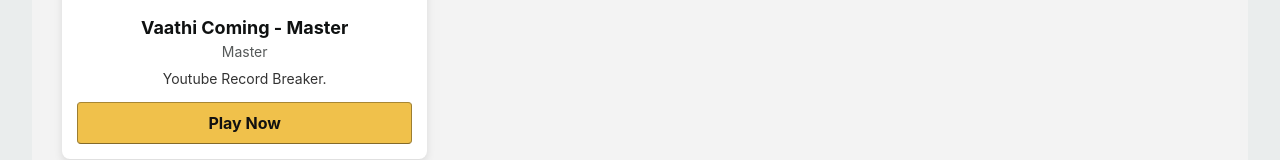
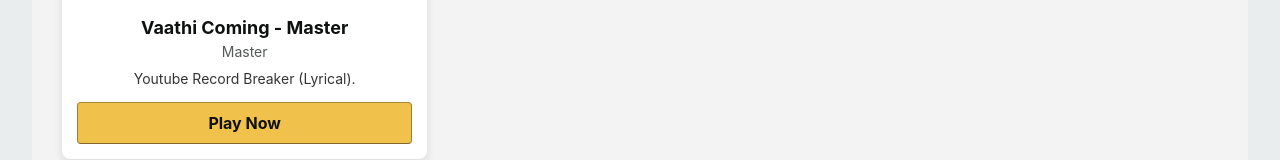
Before and after one commit to akarv742006/react, a React (Vite) app: page /react/movies in a window 1280 px wide. Shown: the part 1605-1765 px from the top of the page. Built offline with nearby package versions, Linux system fonts and the light colour scheme.

Commit message:
Replace Vaathi Coming official video with verified Lyrical version

```diff
--- a/src/MoviePlayer.jsx
+++ b/src/MoviePlayer.jsx
@@ -19,7 +19,7 @@
         's7': { title: 'Kadhale Kadhale - 96', url: 'https://www.youtube.com/embed/lkPI-45gxBw' }, // Verified (Think Music / Lyrics Video - often safer)
         's8': { title: 'Bodhai Kaname - Oh Manapenne', url: 'https://www.youtube.com/embed/mfw2sMi6lrw' },  // Verified
         's9': { title: 'Dandanakka - Romeo Juliet', url: 'https://www.youtube.com/embed/_y-6V1u3mR0' },
-        's10': { title: 'Vaathi Coming - Master', url: 'https://www.youtube.com/embed/fRd_3Mdb2tA' }
+        's10': { title: 'Vaathi Coming - Master', url: 'https://www.youtube.com/embed/vxzfsBDx590' }
     };
 
     const song = songData[id] || { title: 'Unknown', url: '' };
--- a/src/MovieSection.jsx
+++ b/src/MovieSection.jsx
@@ -107,8 +107,8 @@
             id: 's10',
             title: 'Vaathi Coming - Master',
             movie: 'Master',
-            image: 'https://i.ytimg.com/vi/fRd_3Mdb2tA/maxresdefault.jpg',
-            description: 'Youtube Record Breaker.',
+            image: 'https://i.ytimg.com/vi/vxzfsBDx590/maxresdefault.jpg',
+            description: 'Youtube Record Breaker (Lyrical).',
             type: 'Video Song',
             poster: 'https://wallpapercave.com/wp/wp5776639.jpg'
         }
```
